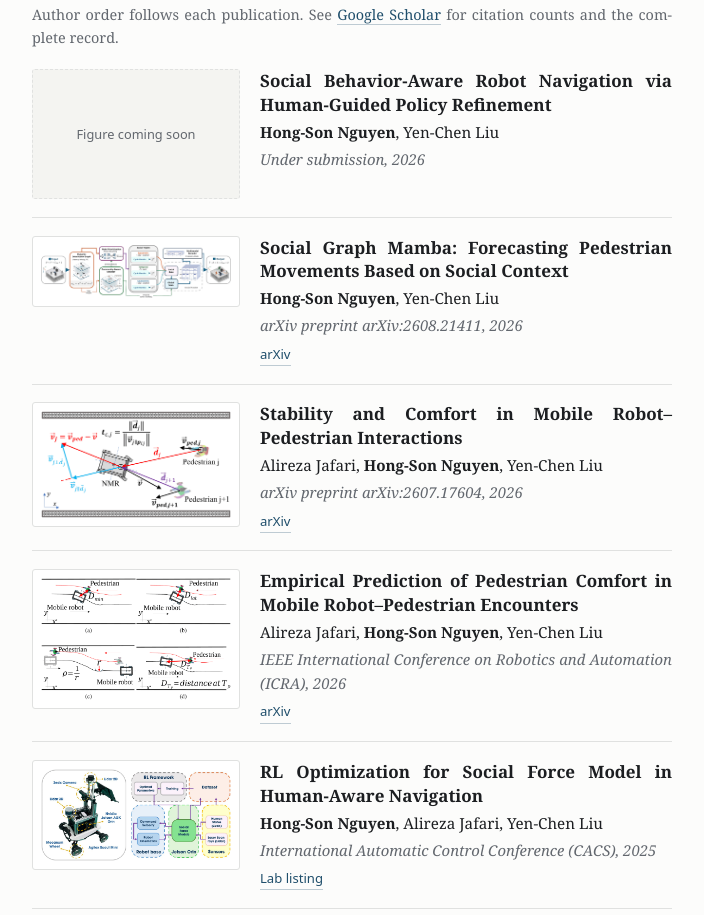
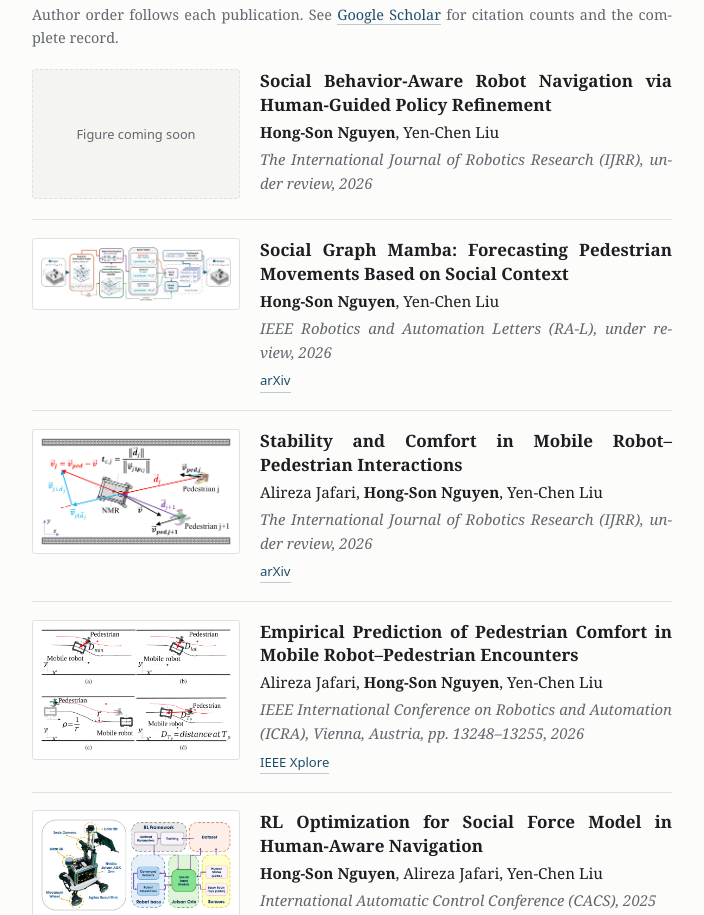
Before and after one commit to hsn-saun/hsn-saun.github.io, a plain HTML site: page publications.html in a window 1280 px wide. Shown: the part 406-1321 px from the top of the page, without its empty margins (288-992 px from the left). Drawn offline with Linux system fonts and the light colour scheme.

Commit message:
Adjusted CV, publications.html

```diff
--- a/publications.html
+++ b/publications.html
@@ -98,7 +98,7 @@
           <div class="pub-body">
             <p class="title">Social Behavior-Aware Robot Navigation via Human-Guided Policy Refinement</p>
             <p class="authors"><strong>Hong-Son Nguyen</strong>, Yen-Chen Liu</p>
-            <p class="venue">Under submission, 2026</p>
+            <p class="venue">The International Journal of Robotics Research (IJRR), under review, 2026</p>
           </div>
         </li>
 
@@ -112,7 +112,7 @@
           <div class="pub-body">
             <p class="title">Social Graph Mamba: Forecasting Pedestrian Movements Based on Social Context</p>
             <p class="authors"><strong>Hong-Son Nguyen</strong>, Yen-Chen Liu</p>
-            <p class="venue">arXiv preprint arXiv:2608.21411, 2026</p>
+            <p class="venue">IEEE Robotics and Automation Letters (RA-L), under review, 2026</p>
             <p class="meta">
               <a href="https://arxiv.org/abs/2608.21411">arXiv</a>
             </p>
@@ -129,7 +129,7 @@
           <div class="pub-body">
             <p class="title">Stability and Comfort in Mobile Robot–Pedestrian Interactions</p>
             <p class="authors">Alireza Jafari, <strong>Hong-Son Nguyen</strong>, Yen-Chen Liu</p>
-            <p class="venue">arXiv preprint arXiv:2607.17604, 2026</p>
+            <p class="venue">The International Journal of Robotics Research (IJRR), under review, 2026</p>
             <p class="meta">
               <a href="https://arxiv.org/abs/2607.17604">arXiv</a>
             </p>
@@ -146,9 +146,10 @@
           <div class="pub-body">
             <p class="title">Empirical Prediction of Pedestrian Comfort in Mobile Robot–Pedestrian Encounters</p>
             <p class="authors">Alireza Jafari, <strong>Hong-Son Nguyen</strong>, Yen-Chen Liu</p>
-            <p class="venue">IEEE International Conference on Robotics and Automation (ICRA), 2026</p>
+            <p class="venue">IEEE International Conference on Robotics and Automation (ICRA), Vienna, Austria,
+               pp. 13248–13255, 2026</p>
             <p class="meta">
-              <a href="https://arxiv.org/abs/2604.13677">arXiv</a>
+              <a href="https://doi.org/10.1109/ICRA57385.2026.11697239">IEEE Xplore</a>
             </p>
           </div>
         </li>
@@ -227,7 +228,7 @@
 
   <footer>
     <p>
-      Last updated November 2026.
+      Last updated September 2026.
       Source at <a href="https://github.com/hsn-saun">github.com/hsn-saun</a>.
     </p>
   </footer>
```
